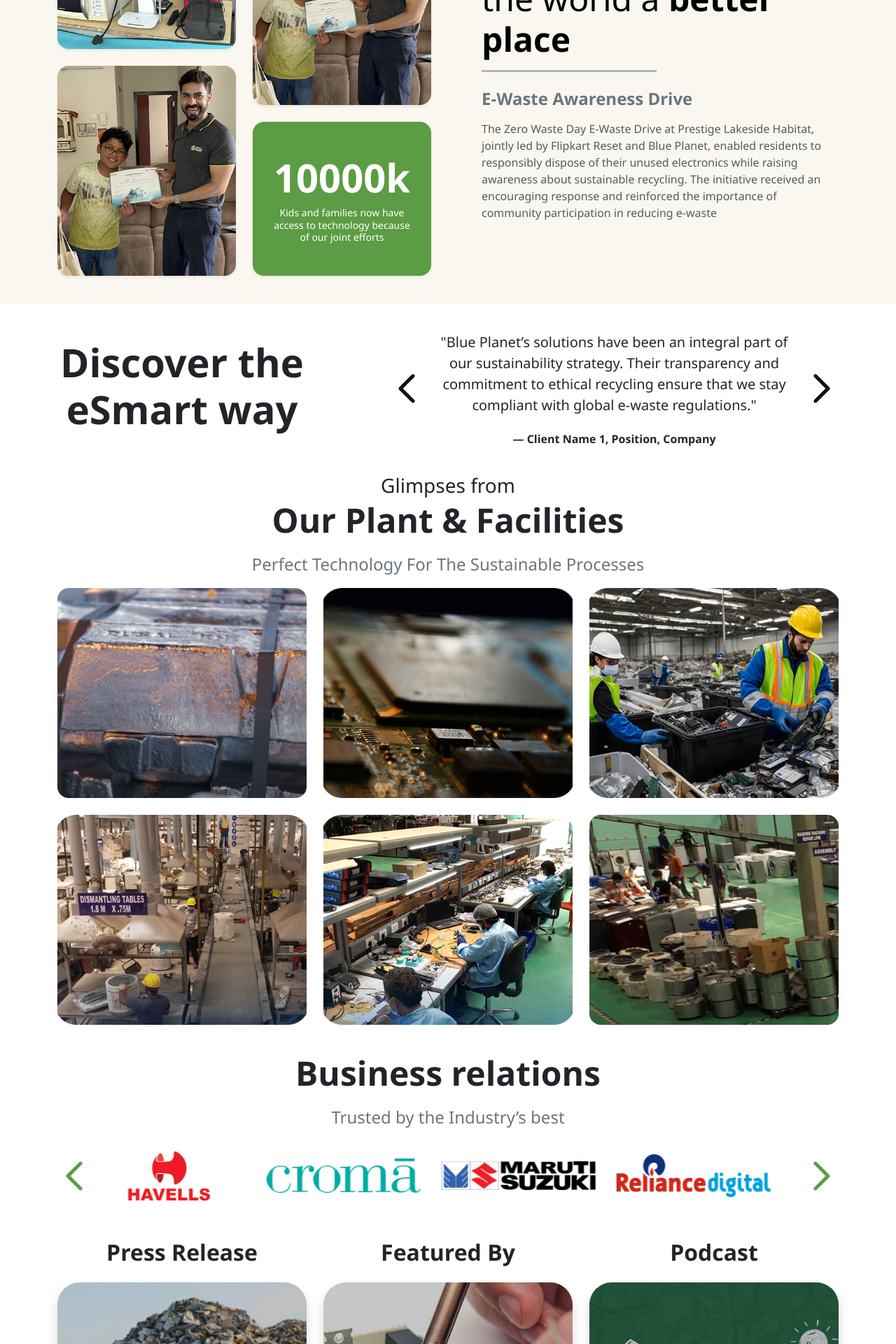
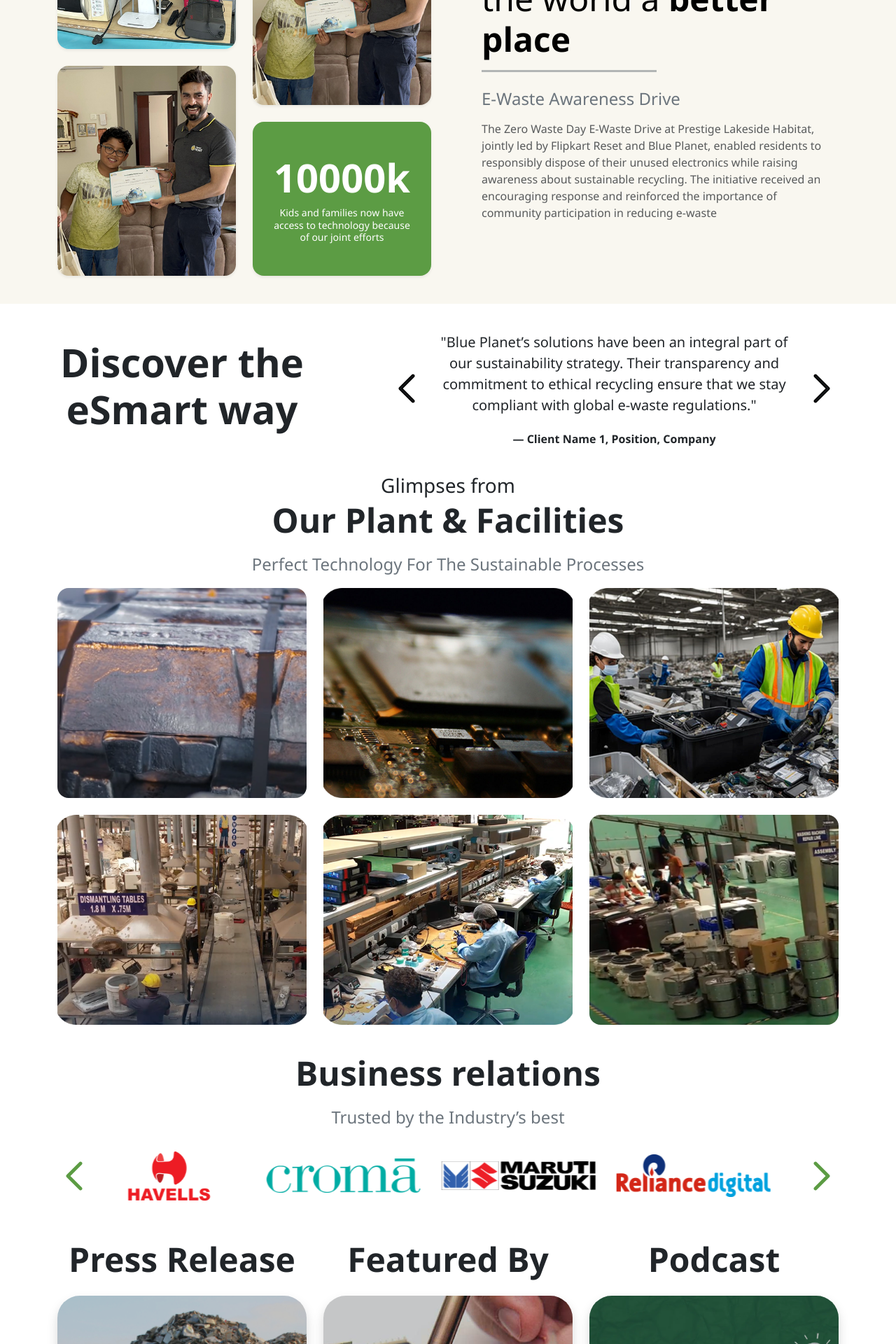
Before and after one commit to Abisheik-V/-, a React (Vite) app: page /#/ in a window 1280 px wide. Shown: the part 3360-5280 px from the top of the page at 70% size. Built offline with nearby package versions, Linux system fonts and the light colour scheme.

Commit message:
Updated vite config and project files

```diff
--- a/src/components/Home.jsx
+++ b/src/components/Home.jsx
@@ -318,9 +318,9 @@ const Home = () => {
                             </h2>
                             <div className="bg-secondary mb-4 opacity-50" style={{ width: '250px', height: '3px' }}></div>
 
-                            <h4 className="fw-bold text-secondary mb-3" style={{ textAlign: 'left' }}>E-Waste Awareness Drive</h4>
+                            <h4 className="fw-bold-50 text-secondary mb-3" style={{ textAlign: 'left' }}>E-Waste Awareness Drive</h4>
 
-                            <p className="text-muted lh-base" style={{ textAlign: 'left', fontFamily: '"Roboto Variable", "Segoe UI", "Helvetica Neue", Helvetica, "Lucida Grande", Arial, Ubuntu, Cantarell, "Fira Sans", sans-serif',fontSize:'16px' }}>
+                            <p className="text-muted lh-base" style={{ textAlign: 'left', fontFamily: '"Roboto Variable", "Segoe UI", "Helvetica Neue", Helvetica, "Lucida Grande", Arial, Ubuntu, Cantarell, "Fira Sans", sans-serif', fontSize: '1rem' }}>
                                 The Zero Waste Day E-Waste Drive at Prestige Lakeside Habitat, jointly led by Flipkart Reset and Blue Planet, enabled residents to responsibly dispose of their unused electronics while raising awareness about sustainable recycling. The initiative received an encouraging response and reinforced the importance of community participation in reducing e-waste
                             </p>
                         </div>
@@ -476,7 +476,7 @@ const Home = () => {
                 <div className="container">
                     <div className="row g-4 text-center">
                         <div className="col-md-4">
-                            <h2 className="fw-bold mb-4 text-dark">Press Release</h2>
+                            <h2 className="display-5 fw-semibold mb-4 text-dark">Press Release</h2>
                             <div className="rounded-5 overflow-hidden position-relative shadow" style={{ height: '350px' }}>
                                 {activeVideo === 'press' ? (
                                     <iframe
@@ -501,7 +501,7 @@ const Home = () => {
                             </div>
                         </div>
                         <div className="col-md-4">
-                            <h2 className="fw-bold mb-4 text-dark">Featured By</h2>
+                            <h2 className="display-5 fw-semibold mb-4 text-dark">Featured By</h2>
                             <div className="rounded-5 overflow-hidden position-relative shadow" style={{ height: '350px' }}>
                                 {activeVideo === 'featured' ? (
                                     <iframe
@@ -526,7 +526,7 @@ const Home = () => {
                             </div>
                         </div>
                         <div className="col-md-4">
-                            <h2 className="fw-bold mb-4 text-dark">Podcast</h2>
+                            <h2 className="display-5 fw-semibold mb-4 text-dark">Podcast</h2>
                             <div className="rounded-5 overflow-hidden position-relative shadow" style={{ height: '350px' }}>
                                 {activeVideo === 'podcast' ? (
                                     <iframe
```
